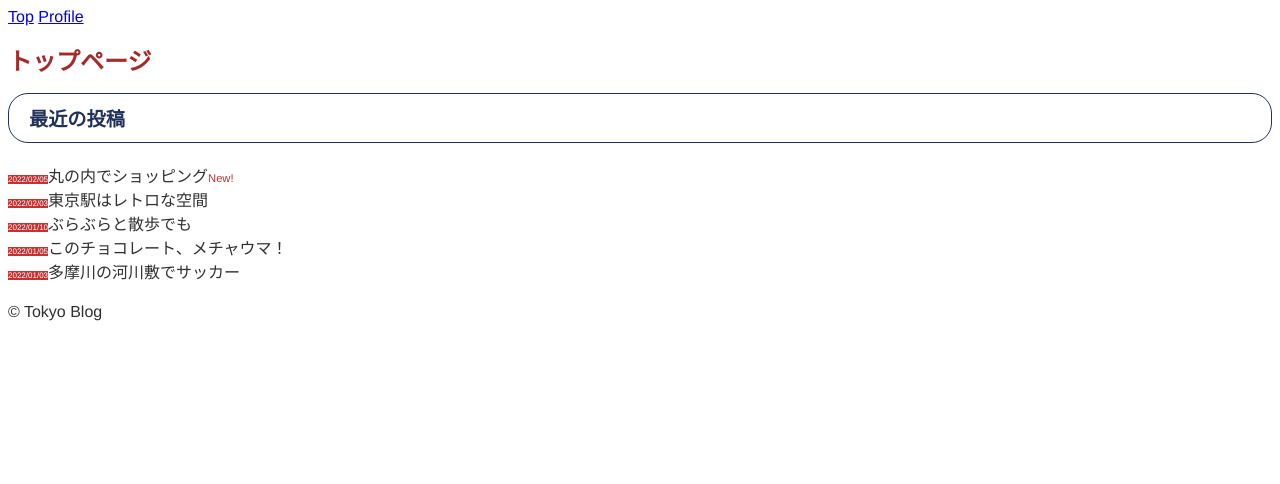
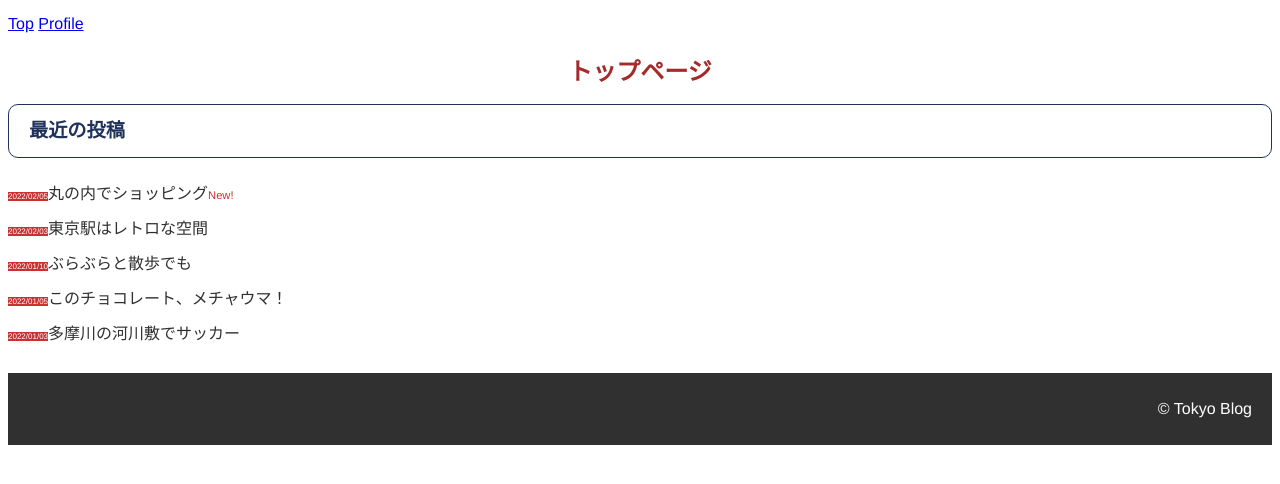
Before and after one commit to yse-yoo/html_ig21, a plain HTML site: page index.html in a window 1280 px wide. Drawn offline with Linux system fonts and the light colour scheme.

Commit message:
add text-align

```diff
--- a/css/style.css
+++ b/css/style.css
@@ -1,9 +1,18 @@
-
 body {
     /* color: brown; */
     /* font-family: "Times New Roman", "YuMincho" ,"Hiragino Mincho ProN", "Yu Mincho", "MS PMincho", serif; */
     color: #303030;
     font-family: 'Hiragino Kaku Gothic ProN', 'ヒラギノ角ゴ ProN W3', 'メイリオ', 'Meiryo', "Helvetica Neue", sans-serif;
+    line-height: 2em;
+    /* line-height: 32px; */
+}
+
+footer {
+    text-align: right;
+    padding: 20px;
+    background: #303030;
+    color: #ffffff;
+    margin: 0;
 }
 
 h1 {
@@ -11,8 +20,10 @@ h1 {
     /* font-size: 24px; */
     color: #a52a2a;
     font-size: 1.5em;
+    text-align: center;
 }
 
+/* フォーマッター： Shift + ALt + F*/
 h2 {
     /* 16px * 1.2 = 19.2px */
     font-size: 1.2em;
@@ -20,16 +31,15 @@ h2 {
     padding: 10px 20px;
     color: #20325c;
     border: 1px solid #20325c;
-    border-radius: 20px;
+    /* border: 2px dotted red; */
+    border-radius: 10px;
 }
 
 a {
     /* color: #a52a2a; */
 }
 
-#top {
-
-}
+#top {}
 
 #top ul {
     /* list-style: disc; */
```
